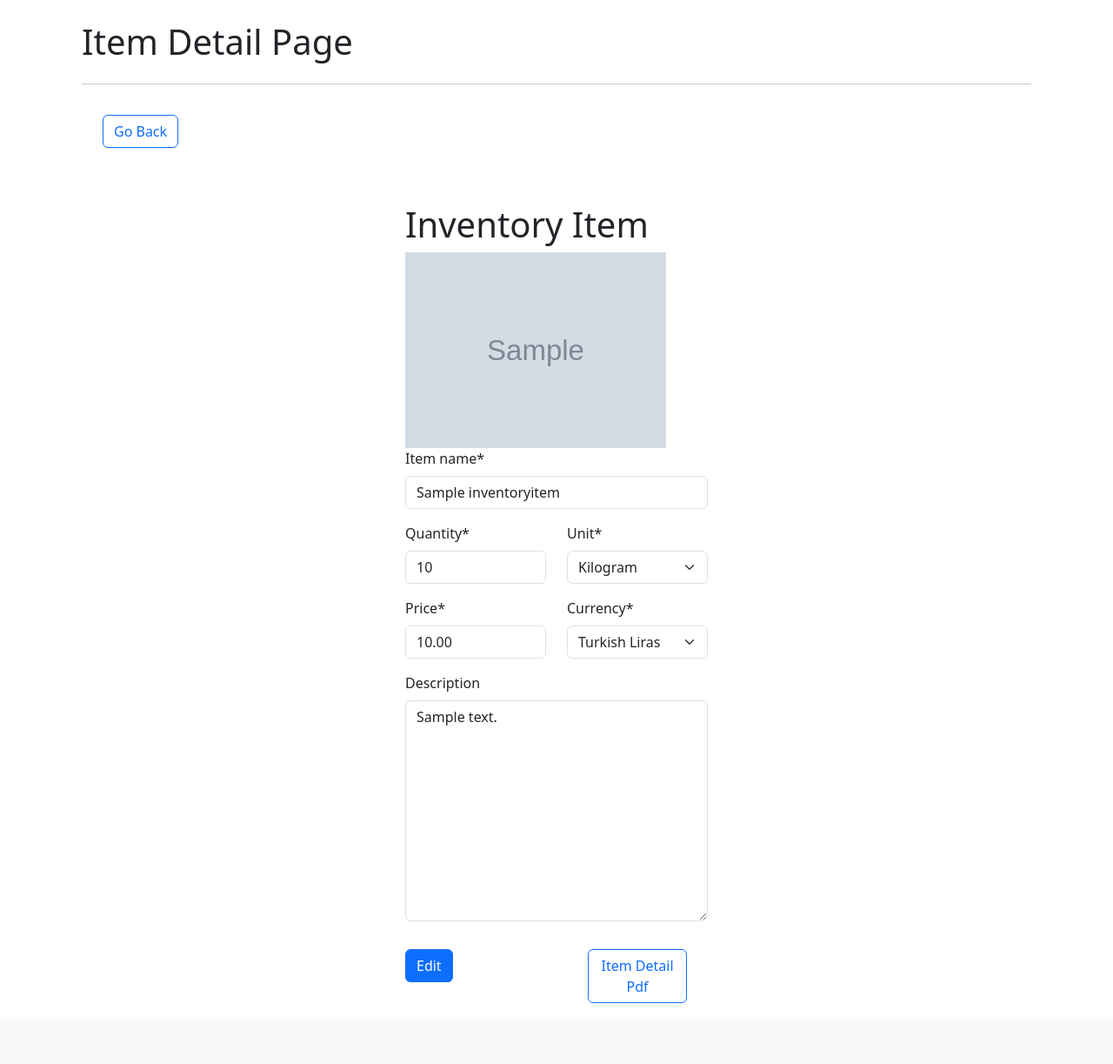
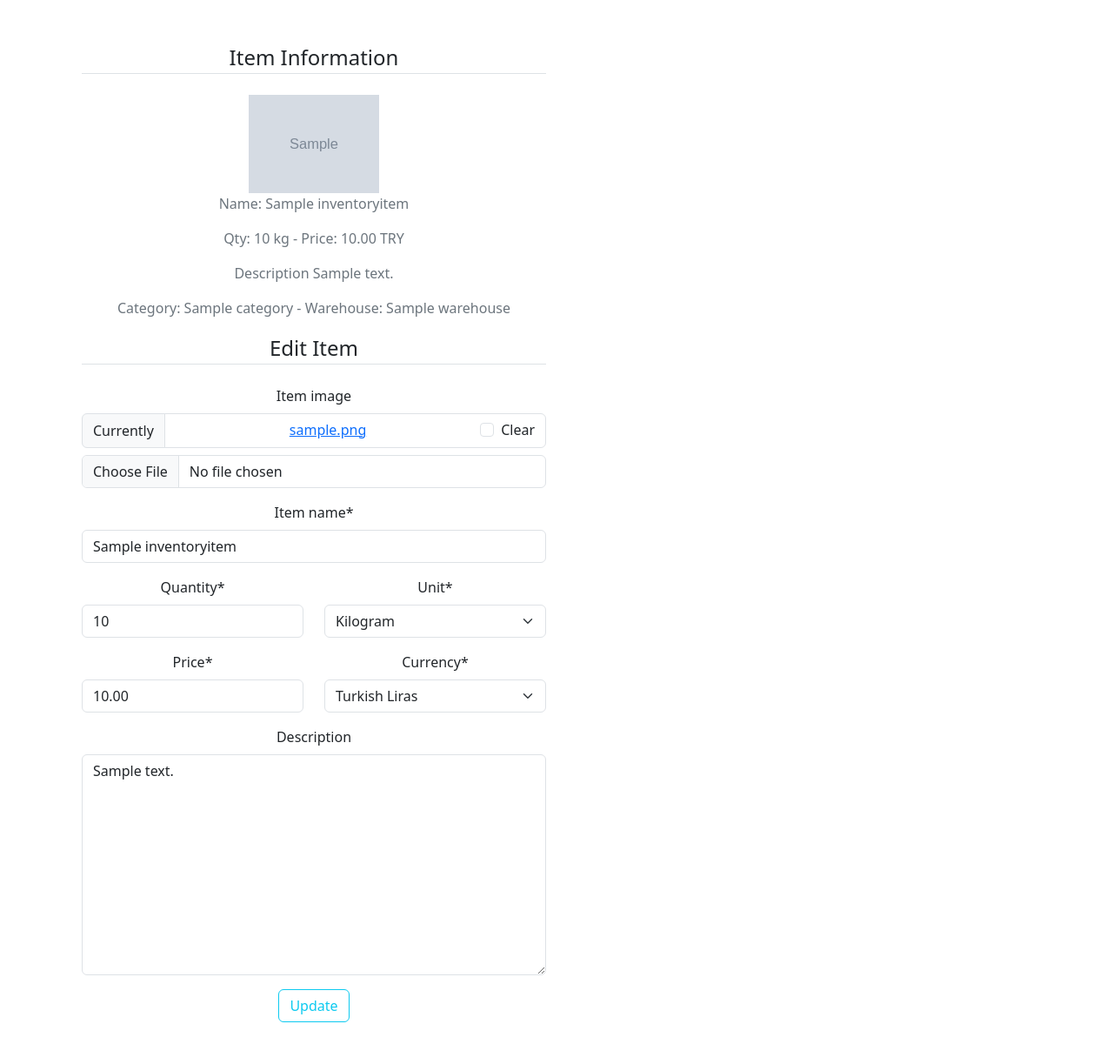
Before and after one commit to recinan/inventeru_project, a Django app: a page that uses inventory_management_con/templates/inventory_man/item_detail.html in a window 1280 px wide. Shown: the part 56-1279 px from the top of the page at 87% size. Before the commit the page ends 1209 px from the top, so only its background shows below. Run offline with Django 5.2, Linux system fonts and the light colour scheme; a user stored in the database is signed in; tables that the repository leaves empty hold one stand-in row (values such as "Sample post"); grey boxes marked "Sample" are stand-in pictures; some libraries are stand-ins or nearby versions.

Commit message:
item_detail page update, warehouse_detail page update

```diff
--- a/inventory_management_con/templates/inventory_man/item_detail.html
+++ b/inventory_management_con/templates/inventory_man/item_detail.html
@@ -2,20 +2,27 @@
 {% load crispy_forms_tags %}
 
 {% block content %}
-    <div class="container">
-        <div class="row">
-            <div class="col d-flex mt-4">
-                <h1>Item Detail Page</h1>
-            </div>
-        </div>
-        <hr size="6">
-        <button onclick="goBack()" class="btn btn-outline-primary my-3 mx-4">Go Back</button>
-        <div class="row">
-            <div class="col-11 col-md-4 mx-auto mt-5">
-                <h1>Inventory Item</h1>
-                <img src="{{item.item_image.url}}" alt="{{item.item_name}}" style="max-width: 300px;">
-                <form method="POST" enctype="multipart/form-data">
-                    {% csrf_token %}
+<div class="container text-center">
+    <div class="row mt-5 mb-5">
+        <div class="col-6">
+          <div class="content-section col-lg-12 col-md-12 col-sm-12 tutorial-style" style="min-height: 65vh;">
+            <legend class="border-bottom mb-4">Item Information</legend>
+            <form method="POST" enctype="multipart/form-data">
+                {% csrf_token %}
+                <div class="media">
+                    <div class="media-body">
+                        <img src="{{item.item_image.url}}" style="max-width: 150px;" alt="">
+                        <p class="text-secondary">Name: {{form.instance.item_name}}</p>
+                        <p class="text-secondary">Qty: {{form.instance.quantity}} {{form.instance.unit}} - Price: {{form.instance.price}} {{form.instance.currency}}</p>
+                        <p class="text-secondary">Description {{form.instance.description}}</p>
+                        <p class="text-secondary">Category: {{item.category}} - Warehouse: {{item.warehouse}}</p>
+                    </div>
+                </div>
+                <fieldset class="form-group">
+                    <legend class="border-bottom mb-4">Edit Item</legend>
+                    <div class="form-group">
+                        {{ form.item_image|as_crispy_field }}
+                    </div>
                     <div class="form-group">
                         {{ form.item_name|as_crispy_field }}
                     </div>
@@ -38,21 +45,18 @@
                     <div class="form-group">
                         {{ form.description|as_crispy_field }}
                     </div>
-                    <div class="row">
-                        <div class="col-6">
-                            <div class="mt-3">
-                                <button class="btn btn-primary">Edit</button>
-                            </div>
-                        </div>
-                        <div class="col-6">
-                            <a href="{% url 'item-detail-pdf' warehouse_slug category_slug item_slug%}" class="btn btn-outline-primary my-3 mx-4">Item Detail Pdf</a>
-                        </div>
-                    </div>
 
-                </form>
-            </div>
+                </fieldset>
+
+                <div class="form-group">
+                    <button class="btn btn-outline-info" type="submit">Update</button>
+                </div>
+
+            </form>
+          </div>
         </div>
     </div>
+</div>
 
     <script>
         function goBack() {
--- a/inventory_management_con/warehouse_man/views.py
+++ b/inventory_management_con/warehouse_man/views.py
@@ -86,6 +86,7 @@ def warehouse_detail(request, warehouse_slug):
     warehouse = get_object_or_404(Warehouse, user = request.user,slug = warehouse_slug)
     categories = Category.objects.filter(user = request.user, warehouse=warehouse)
     items = InventoryItem.objects.filter(user = request.user, warehouse=warehouse)
+    print(type(items))
 
     address = f"{warehouse.neighborhood} {warehouse.street} {warehouse.district}/{warehouse.city} {warehouse.country} {warehouse.postal_code}"
     m = warehouse_location(address=address)
@@ -93,7 +94,7 @@ def warehouse_detail(request, warehouse_slug):
         warehouse = warehouse
         form = WarehouseForm(request.POST, instance = warehouse)
         if form.is_valid():
-            warehouse_form = form.save()
+            form.save()
             messages.success(request, f"Warehouse has been updated")
             return redirect('warehouse-detail',warehouse_slug)
         for error in list(form.errors.values()):
```
Also changed, not shown: inventory_management_con/templates/category_man/list_category.html (+21 -6 lines), inventory_management_con/templates/warehouse_man/warehouse-detail.html (+14 -0 lines).
